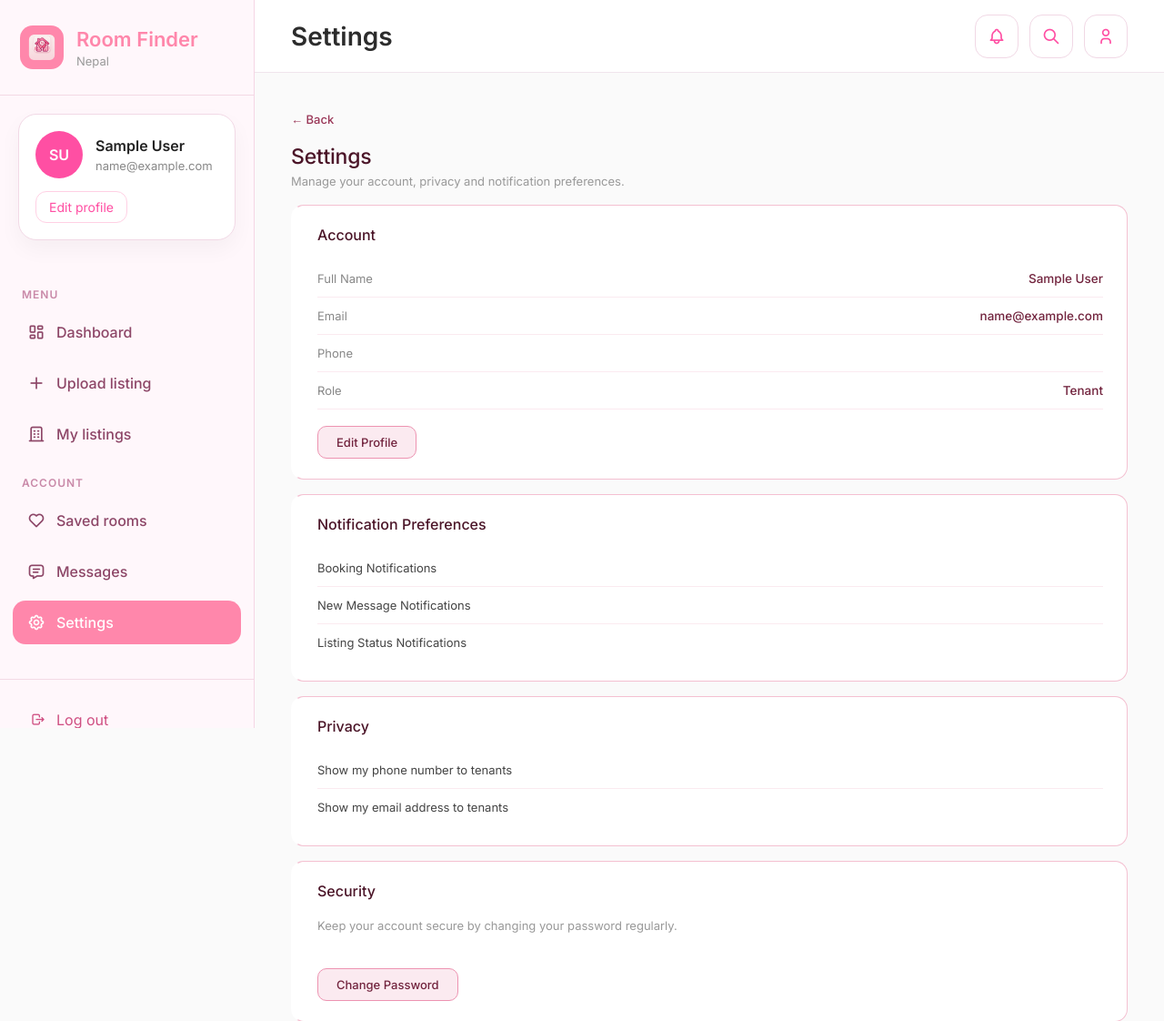
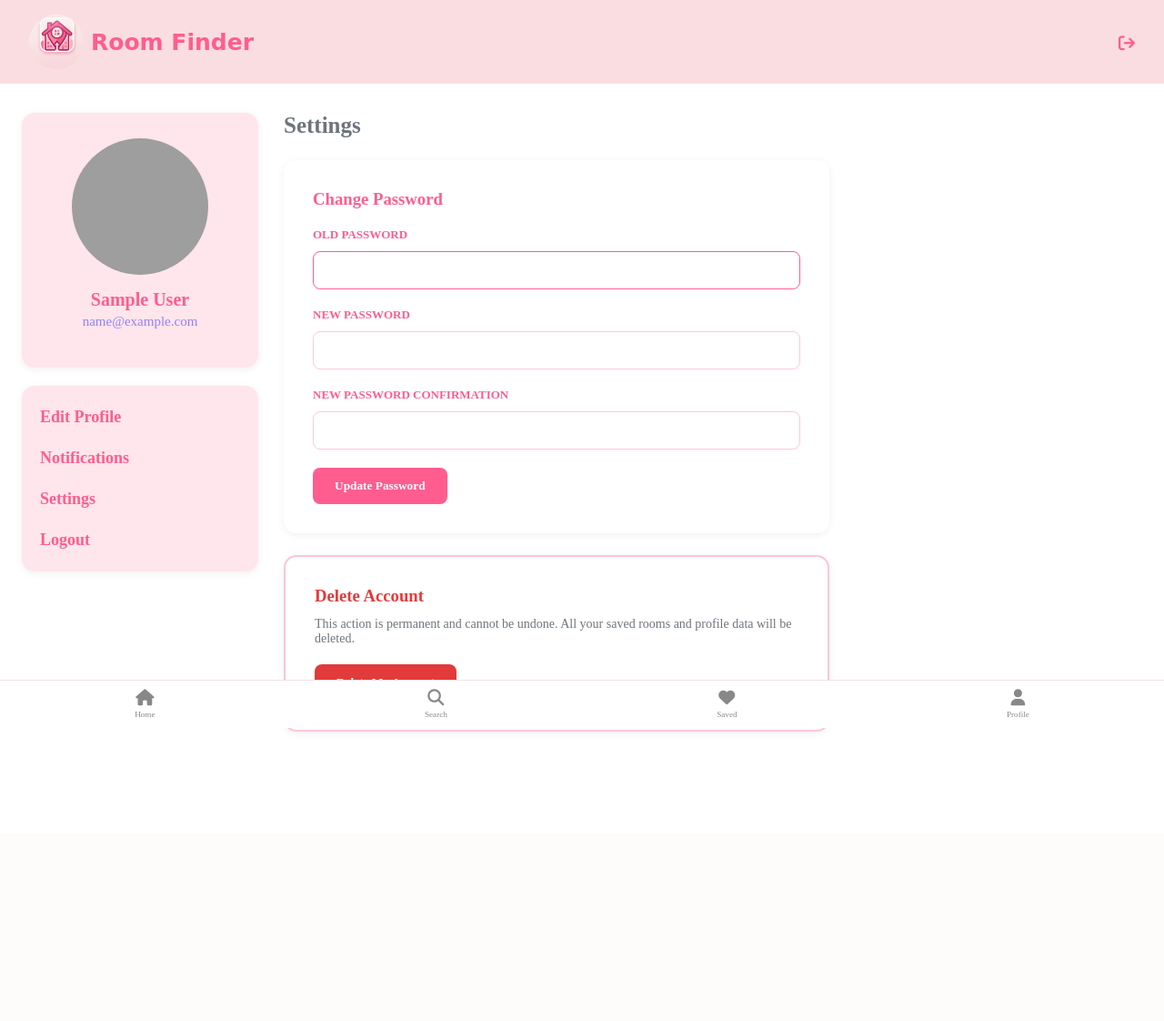
Before and after one commit to janaki0068/Room-Finder, a Django app: page /settings/ in a window 1280 px wide. Shown: the top 1122 px of the page at 91% size. After the commit the page ends 804 px from the top, so only its background shows below. Run offline with Django 5.2, Linux system fonts and the light colour scheme; the visitor is signed in with stand-in values (Sample User, id 1); some web fonts are replaced; grey boxes are pictures that could not be loaded.

Commit message:
Settings

```diff
--- a/rooms/views.py
+++ b/rooms/views.py
@@ -14,6 +14,8 @@ from django.http import JsonResponse
 from django.contrib.auth import authenticate, login, logout
 from django.contrib.auth.decorators import login_required
 from .decorators import role_required
+from django.contrib.auth import update_session_auth_hash
+from django.contrib.auth.forms import PasswordChangeForm
 
 # Create your views here.
 
@@ -21,7 +23,7 @@ from .decorators import role_required
 
 
 def home(request):
-    rooms = Room.objects.filter(status='active')
+    rooms = Room.objects.filter(status='approved')
 
     # GET FILTER VALUES
     query = request.GET.get('q')
@@ -515,7 +517,7 @@ def tenant_dashboard(request):
     saved_count = saved_rooms.count()
 
     browse_rooms = Room.objects.filter(
-        status='active').order_by('-created_at')[:12]
+        status='approved').order_by('-created_at')[:12]
 
     return render(request, 'tenant_dashboard.html', {
         'saved_rooms': saved_rooms,
@@ -539,7 +541,8 @@ def unsave_room(request, room_id):
 
 @login_required(login_url='login')
 def tsearch_rooms(request):
-    return render(request, 'tsearch_rooms.html')
+    rooms = Room.objects.filter(status='approved')
+    return render(request, 'tsearch_rooms.html', {'rooms': rooms})
 
 
 @login_required(login_url='login')
@@ -580,4 +583,23 @@ def notifications(request):
 
 @login_required
 def settings_view(request):
-    return render(request, 'settings.html')
+    password_form = PasswordChangeForm(user=request.user)
+
+    if request.method == 'POST':
+        action = request.POST.get('action')
+
+        if action == 'change_password':
+            password_form = PasswordChangeForm(request.user, request.POST)
+            if password_form.is_valid():
+                user = password_form.save()
+                update_session_auth_hash(request, user)
+                messages.success(request, 'Your password was successfully updated!')
+                return redirect('settings_view')
+            else:
+                messages.error(request, 'Please try again. The password was not updated.')
+
+        elif action == 'delete_account':
+            request.user.delete()
+            messages.success(request, 'Your account has been deleted.')
+            return redirect('home')
+    return render(request, 'tenant_settings.html', {'password_form': password_form})
--- a/static/css/base.css
+++ b/static/css/base.css
@@ -39,22 +39,23 @@ header .logo {
 }
 
 header .logo img {
-    width: 50px;
-    height: 50px;
+    width: 60px;
+    height: 60px;
     border-radius: 50%;
     object-fit: cover;
+    background: none;
 }
 
 header .logo span {
     font-weight: 700;
     color: var(--color-5);
-    font-size: 22px;
+    font-size: 25px;
     font-family: 'Lily Script One', cursive;
 }
 
 .logout-btn {
     color: var(--color-5);
-    font-size: 1.3rem;
+    font-size: 25px;
     text-decoration: none;
     background: none;
     border: none;
--- a/static/css/tenant_dashboard.css
+++ b/static/css/tenant_dashboard.css
@@ -52,21 +52,21 @@
 }
 
 .profile-photo {
-    width: 80px;
-    height: 80px;
+    width: 150px;
+    height: 150px;
     border-radius: 50%;
     object-fit: cover;
     margin-bottom: 12px;
 }
 
 .profile-card h3 {
-    font-size: 16px;
+    font-size: 20px;
     color: var(--color-5);
     margin-bottom: 4px;
 }
 
 .profile-card p {
-    font-size: 13px;
+    font-size: 15px;
     color: var(--color-10);
     margin-bottom: 14px;
 }
@@ -85,7 +85,7 @@
     padding: 12px 20px;
     text-decoration: none;
     color: var(--color-5);
-    font-size: 14px;
+    font-size: 18px;
     font-weight: 600;
     display: flex;
     align-items: center;
@@ -96,10 +96,8 @@
     color: var(--color-10);
 }
 
-.sidebar-nav a.active{
-    background-color: var(--color-logo);
-    color: var(--color-5);
-    box-shadow: 0 0 12px var(--color-2);
+.nav-logout-btn {
+    border-top: 2px solid var(--color-1);
 }
 
 
@@ -123,14 +121,14 @@
 }
 
 .stat-card h4 {
-    font-size: 13px;
+    font-size: 18px;
     color: var(--color-13);
     text-transform: uppercase;
     margin-bottom: 8px;
 }
 
 .stat-number {
-    font-size: 32px;
+    font-size: 35px;
     font-weight: 800;
     color: var(--color-5);
 }
@@ -150,13 +148,13 @@
 }
 
 .section-header h2 {
-    font-size: 20px;
+    font-size: 25px;
     color: var(--color-13);
 }
 
 .section-header a {
     color: var(--color-5);
-    font-size: 14px;
+    font-size: 15px;
     font-weight: 600;
     text-decoration: none;
 }
@@ -396,3 +394,18 @@
     color: var(--color-13);
     box-shadow: 0 2px 10px rgba(0,0,0,0.06);
 }
+
+/* SETTINGS */
+.edit-profile-form input[type="password"] {
+    width: 100%;
+    padding: 12px;
+    border: 1px solid var(--color-8);
+    border-radius: 8px;
+    font-size: 14px;
+    outline: none;
+    margin-top: 4px;
+}
+
+.edit-profile-form input[type="password"]:focus {
+    border-color: var(--color-5);
+}
--- a/templates/my_listings.html
+++ b/templates/my_listings.html
@@ -7,11 +7,13 @@ My Listings
 
 {% block page_title %} My Listings {% endblock %}
 
-{% block content %}
 
 {% block extra_css %}
 <link rel="stylesheet" href="{% static 'css/my_listings.css' %}" />
 {% endblock %}
+
+{% block content %}
+
 
 
 <div class="page-top">
--- a/templates/notifications.html
+++ b/templates/notifications.html
@@ -12,7 +12,7 @@
     <nav class="sidebar-nav">
       <a href="{% url 'tenant_edit_profile' %}">Edit Profile</a>
       <a href="{% url 'notifications' %}" class="active">Notifications</a>
-      <a href="#">Settings</a>
+      <a href="{% url 'settings_view' %}">Settings</a>
       <a href="{% url 'logout' %}">Logout</a>
     </nav>
   </aside>
@@ -22,7 +22,7 @@
       <h2>Notifications</h2>
     </div>
     <div class="placeholder-box">
-      <p>No notifications yet — check back later.</p>
+      <p>No notifications yet, check back later.</p>
     </div>
   </section>
 </div>
--- /dev/null
+++ b/templates/tenant_settings.html
@@ -0,0 +1,82 @@
+{% extends "base.html" %}
+{% load static %}
+
+{% block css %}
+<link rel="stylesheet" href="{% static 'css/tenant_dashboard.css' %}">
+{% endblock css %}
+
+{% block content %}
+
+<div class="dashboard-main">
+
+  <aside class="sidebar">
+    <div class="profile-card">
+      {% if request.user.profile.image %}
+        <img src="{{ request.user.profile.image.url }}" class="profile-photo" />
+      {% else %}
+        <img src="{% static 'images/default-avatar.png' %}" class="profile-photo" />
+      {% endif %}
+      <h3>{{ request.user.get_full_name|default:request.user.username }}</h3>
+      <p>{{ request.user.email }}</p>
+    </div>
+    <nav class="sidebar-nav">
+      <a href="{% url 'tenant_edit_profile' %}">Edit Profile</a>
+      <a href="{% url 'notifications' %}">Notifications</a>
+      <a href="{% url 'settings_view' %}" class="active">Settings</a>
+      <a href="{% url 'logout' %}">Logout</a>
+    </nav>
+  </aside>
+
+  <section class="dashboard-content">
+
+    <div class="section-header" style="margin-bottom: 24px;">
+      <h2>Settings</h2>
+    </div>
+
+    {% if messages %}
+      {% for message in messages %}
+        <p style="color:green; margin-bottom:16px;">{{ message }}</p>
+      {% endfor %}
+    {% endif %}
+
+    <!-- CHANGE PASSWORD -->
+    <div class="edit-profile-form" style="margin-bottom: 24px;">
+      <h3 style="color:var(--color-5); margin-bottom:20px;">Change Password</h3>
+      <form method="POST">
+        {% csrf_token %}
+        <input type="hidden" name="action" value="change_password">
+
+        {% for field in password_form %}
+        <div class="form-field">
+          <label>{{ field.label }}</label>
+          {{ field }}
+          {% if field.errors %}
+            <small style="color:red;">{{ field.errors.0 }}</small>
+          {% endif %}
+        </div>
+        {% endfor %}
+
+        <button type="submit" class="search-submit-btn">Update Password</button>
+      </form>
+    </div>
+
+    <!-- DELETE ACCOUNT -->
+    <div class="edit-profile-form" style="border: 2px solid #FFC4D6;">
+      <h3 style="color:#e23b3b; margin-bottom:12px;">Delete Account</h3>
+      <p style="color:var(--color-13); margin-bottom:20px; font-size:14px;">
+        This action is permanent and cannot be undone. All your saved rooms and profile data will be deleted.
+      </p>
+      <form method="POST" onsubmit="return confirm('Are you absolutely sure? This cannot be undone.')">
+        {% csrf_token %}
+        <input type="hidden" name="action" value="delete_account">
+        <button type="submit" style="background-color:#e23b3b; color:white; border:none; padding:12px 24px; border-radius:8px; font-weight:600; cursor:pointer;">
+          Delete My Account
+        </button>
+      </form>
+    </div>
+
+  </section>
+
+</div>
+
+{% endblock content %}
```
Also changed, not shown: templates/tenant_dashboard.html (+4 -4 lines), templates/tenant_profile.html (+4 -4 lines), templates/tsaved_rooms.html (+4 -4 lines), templates/tsearch_rooms.html (+14 -8 lines).
